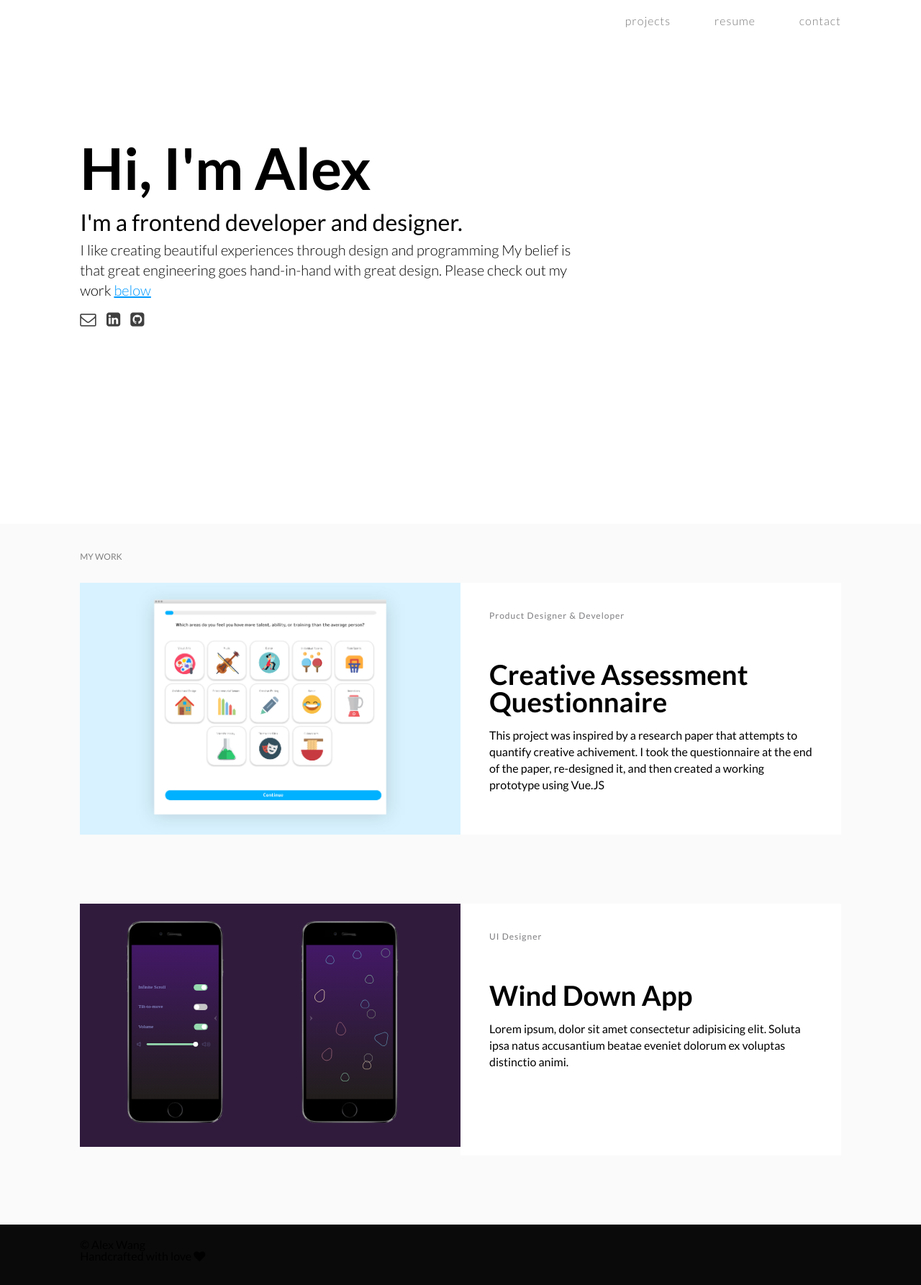
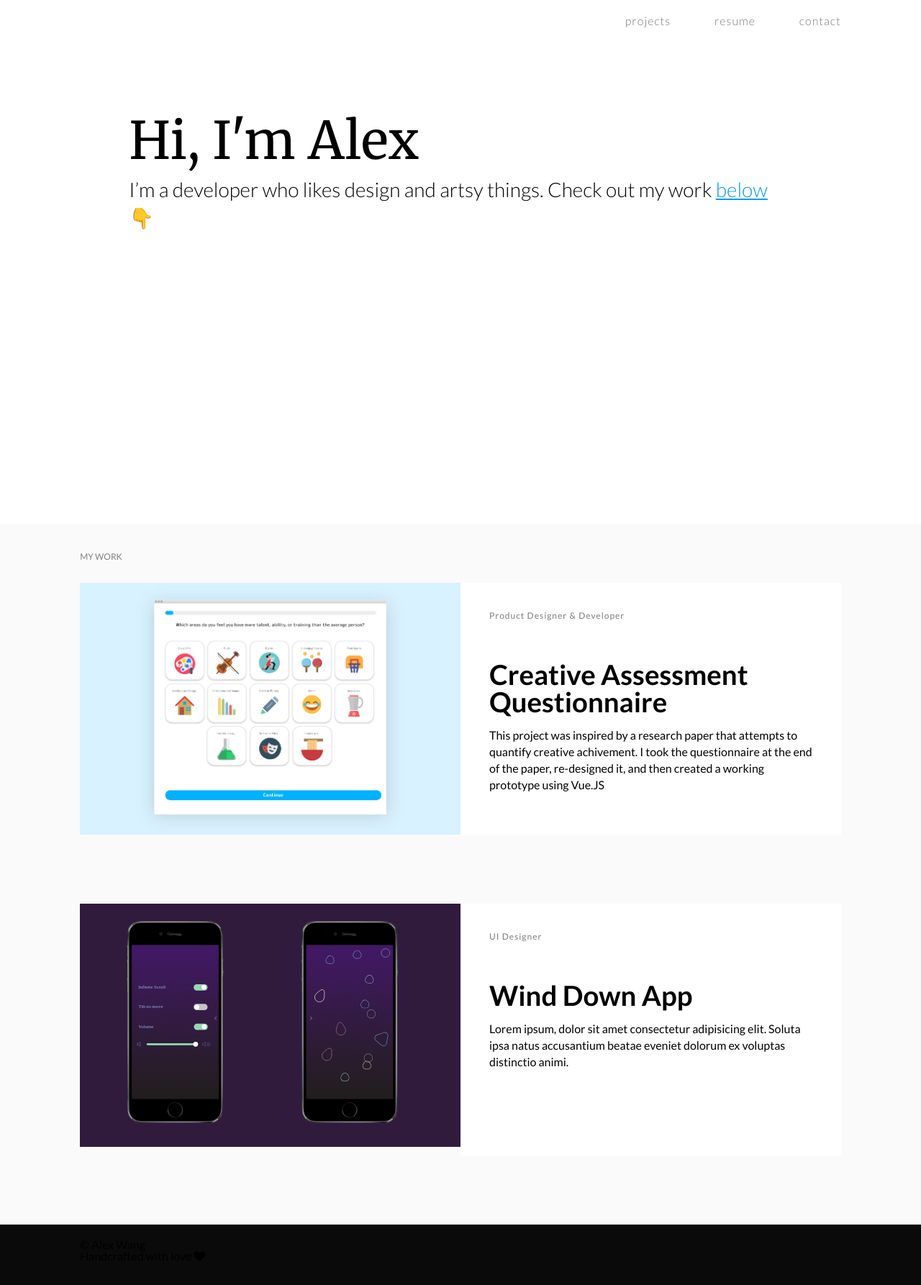
Before and after one commit to awanger/awanger.github.io, a Jekyll site: the page built from index.html, in a window 1280 px wide. Shown: the whole page at 72% size. Built offline with Jekyll 4.4.1, drawn with Linux system fonts in a browser that asks for light colours.

Commit message:
Add new hero section

```diff
--- a/assets/css/custom.css
+++ b/assets/css/custom.css
@@ -1,4 +1,5 @@
 @import url('https://fonts.googleapis.com/css?family=Lato:300,400,700,900&display=swap');
+@import url('https://fonts.googleapis.com/css?family=Merriweather:400,700&display=swap');
 
 body {
     font-family: 'Lato', sans-serif;
@@ -130,37 +131,33 @@ header {
     }
 }
 
+/* Hero section */
+.jumbotron {
+    height: calc(80vh - 50px);
+    background-color: #ffffff;
+    padding: 8% 14%;
 
-.title1, title2 {
-    font-family: 'Lato', sans-serif;
+} @media screen and (max-width: 575px) {
+    .jumbotron {
+        height: 60vh;
+    }
 }
 
-.title1 {
-    font-weight: 600;
-    font-size: 80px;
-    margin-bottom: 0.25em;
+.title {
+    font-family: 'Merriweather', serif;
+    font-weight: 400;
+    font-size: 72px;
+    /* margin-bottom: 0.25em; */
 }   @media screen and (max-width: 575px) {
-        .title1 {
+        .title {
             font-size: 42px;
             /* margin-top: 30px; */
         }
     }
 
-.title2 {
-    font-size: 20px;
-}   @media screen and (max-width: 575px) {
-        .title2 { font-size: 20px; }
-}
-
-.title2 > h2 {
-    font-size: 32px;
-    font-weight: 500;
-}
-
-.title2 > .blurb {
-    margin-top: 0.5rem;
-    font-size: 1.25rem;
-    max-width: 700px;
+.blurb {
+    font-size: 1.75rem;
+    margin-top: 0.75rem;
     line-height: 1.4em;
     font-weight: 300;
 }
@@ -170,9 +167,7 @@ header {
     color: #0099FF;
 }
 
-
 #contact-links {
-    /* margin-top: 80px; */
     margin-top: 1em;
 }
 
@@ -187,21 +182,7 @@ header {
     opacity: 1;
 }
 
-/* Hero section */
-.jumbotron {
-    height: calc(80vh - 50px);
-    background-color: #ffffff;
-    padding-top: 15vh;
-} @media screen and (max-width: 575px) {
-    .jumbotron {
-        height: 60vh;
-    }
-}
 
-.jumbotron > .container {
-    text-align: left;
-    /* max-width: 600px; */
-}
 
 /* GitHub ribbon */
 .ribbon {
@@ -219,7 +200,6 @@ header {
     padding-top: 40px;
     margin-bottom: 30px;
 }
-
 
 .fit-parent {
     width: 100%;
--- a/index.html
+++ b/index.html
@@ -3,23 +3,16 @@ layout: default
 permalink: /
 ---
 <div class="jumbotron">
-  <div class="container">
-    <h1 class="title1">Hi, I'm Alex</h1>
-    <div class="title2">
-      <h2>
-        I'm a frontend developer and designer.
-      </h2>
-      <p class="blurb">
-        I like creating beautiful experiences through design and programming
-        My belief is that great engineering goes hand-in-hand with great design.
-        Please check out my work <a href="#portfolio-content" class="highlight">below</a>
-      </p>
-    </div>
-    <div id="contact-links">
+  <div class="jumbo-container">
+    <h1 class="title">Hi, I'm Alex</h1>
+    <p class="blurb">
+      I’m a developer who likes design and artsy things. Check out my work <a href="#portfolio-content" class="highlight">below</a>👇
+    </p>
+    <!-- <div id="contact-links">
       <a href="mailto:alexwangnj@gmail.com" target="_blank"><i class="fa fa-envelope-o"></i></a>
       <a href="https://www.linkedin.com/in/alexwangnj/" target="_blank"><i class="fa fa-linkedin-square"></i></a>
       <a href="https://github.com/awanger/" target="_blank"><i class="fa fa-github-square"></i></a>
-    </div>
+    </div> -->
   </div>
 </div>
 <section id="portfolio-content">
```
